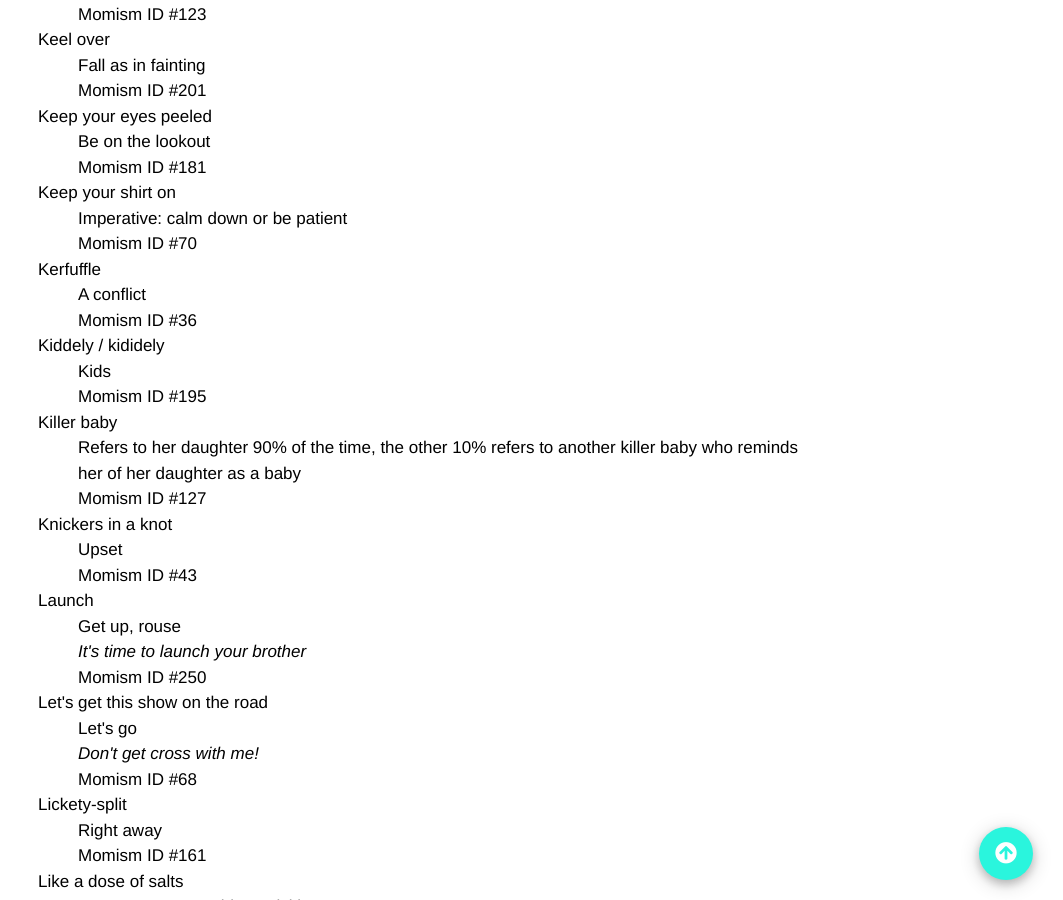
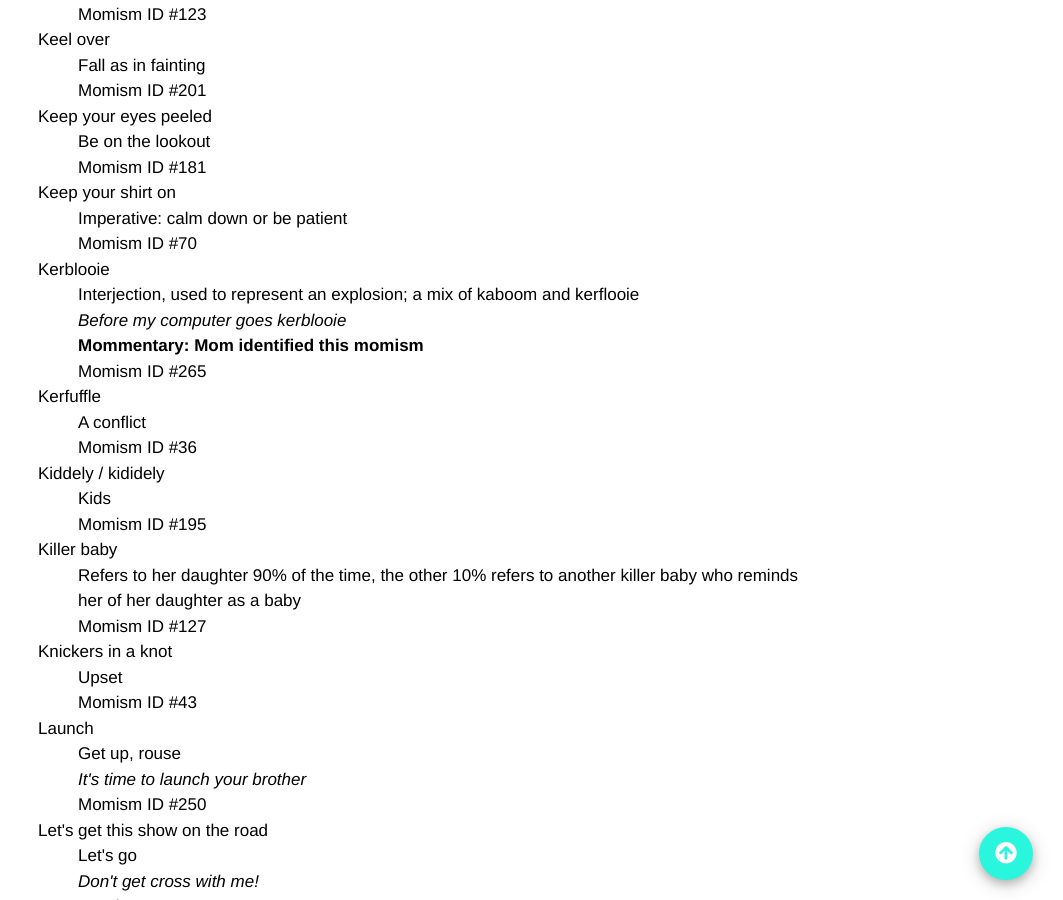
Before and after one commit to summerhays/new_momisms, a Jekyll site: the page built from _pages/old_list.md, in a window 1280 px wide and 900 px high, scrolled down 11594 px. Shown: the whole window, without its empty margins (217-1280 px from the left). Built offline with Jekyll 4.4.1, drawn with Linux system fonts in a browser that asks for light colours; some web fonts are replaced; comment, search, counter and statistics services are not loaded; some of the changed text lies outside the part shown.

Commit message:
2 new momisms

```diff
--- a/_data/momisms.yaml
+++ b/_data/momisms.yaml
@@ -467,6 +467,11 @@
 - momism: "Keep your shirt on"
   definition: "Imperative: calm down or be patient"
   order: 70
+- momism: "Kerblooie"
+  definition: "Interjection, used to represent an explosion; a mix of kaboom and kerflooie"
+  example: "Before my computer goes kerblooie"
+  mommentary: "Mom identified this momism"
+  order: 265
 - momism: "Kerfuffle"
   definition: "A conflict"
   order: 36
@@ -551,6 +556,11 @@
 - momism: "Nick of time"
   definition: "Just in time"
   order: 133
+- momism: "Nervous Nellie"
+  definition: "Someone who is often nervous"
+  example: "I don't mean to be a nervous Nellie about my operating system."
+  mommentary: "Mom identified this momism"
+  order: 264
 - momism: "No muss, no fuss"
   definition: "Simple, easy"
   order: 12
```
